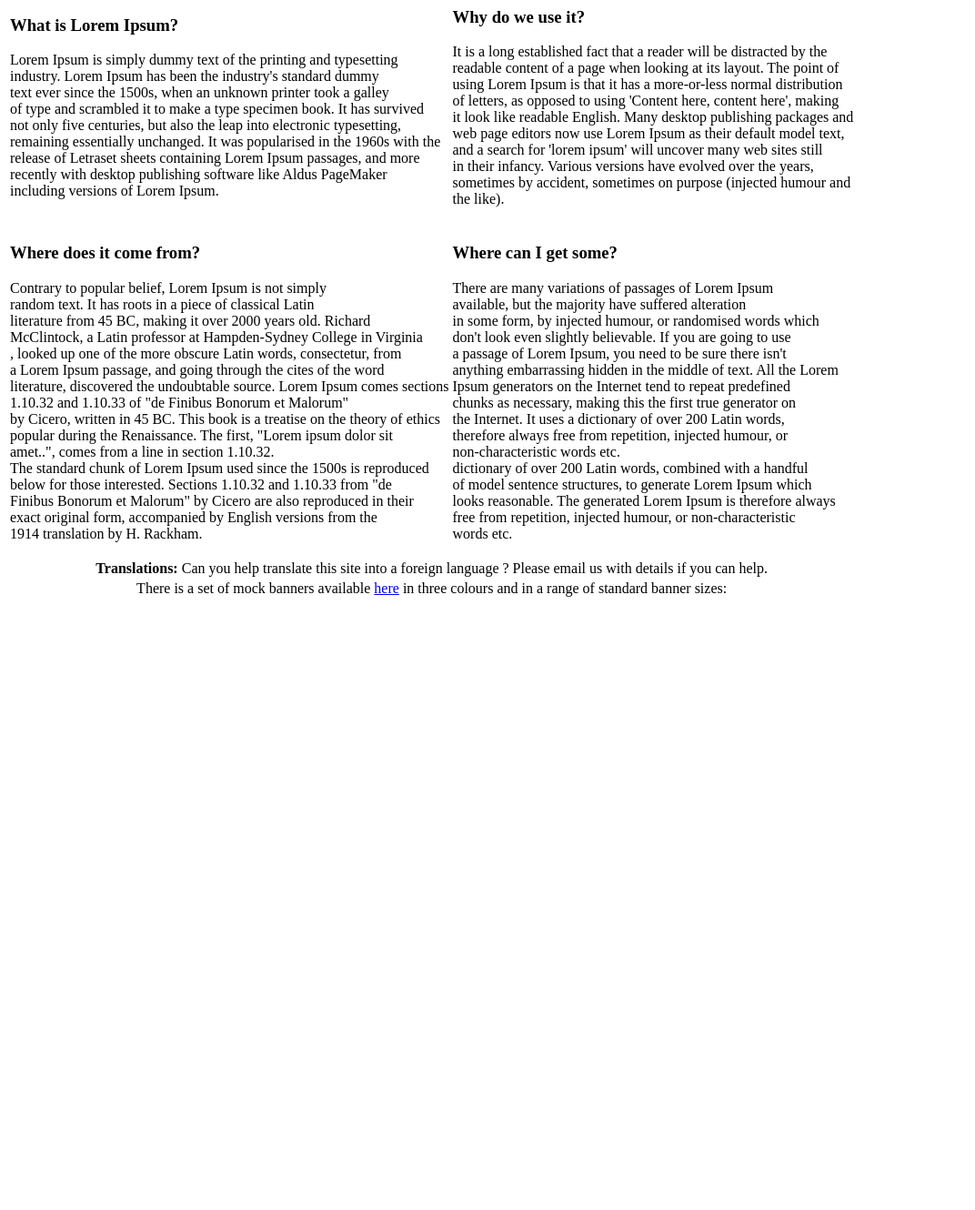
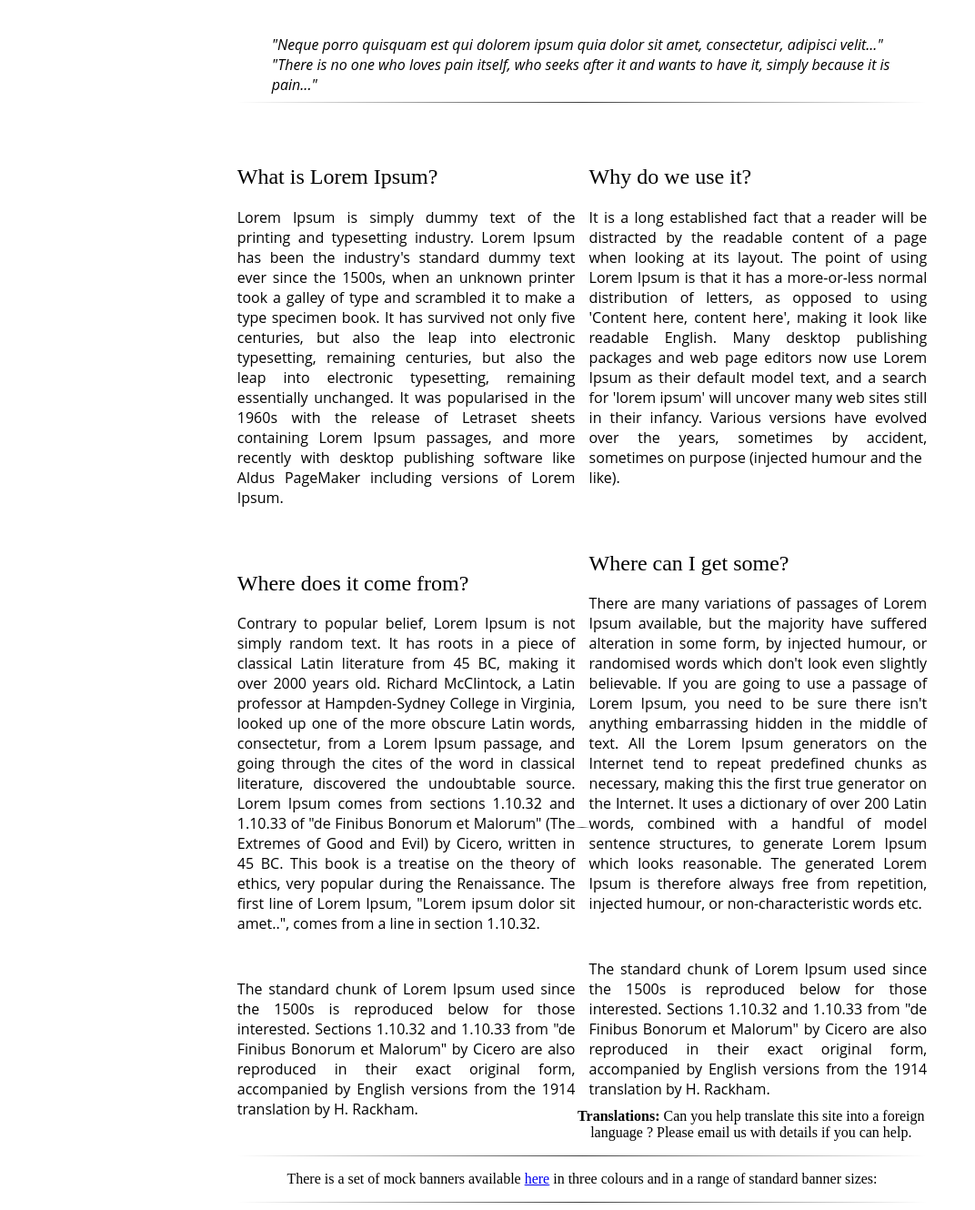
Before and after one commit to TAHiRLI/Task-19-09-22, a plain HTML site: page index.html in a window 1280 px wide. Shown: the part 146-1476 px from the top of the page at 91% size, without its empty margins (0-1072 px from the left). Before the commit the page ends 813 px from the top, so only its background shows below. Drawn offline with Linux system fonts and the light colour scheme.

Commit message:
Azcana css elave etdim. css olmayan bir onceki commitde

```diff
--- a/index.html
+++ b/index.html
@@ -4,114 +4,115 @@
     <meta charset="UTF-8" />
     <meta http-equiv="X-UA-Compatible" content="IE=edge" />
     <meta name="viewport" content="width=device-width, initial-scale=1.0" />
-    <title>Task 19-09-22</title>
+    <link rel="stylesheet" href="style.css" />
+    <title>Task 19-09-22 + css</title>
   </head>
   <body>
+    <div class="content">
+      <div class="head"><h1>Lorem Ipsum</h1></div>
+      <div class="desc">
+        "Neque porro quisquam est qui dolorem ipsum quia dolor sit amet, consectetur, adipisci velit..." <br />
+        "There is no one who loves pain itself, who seeks after it and wants to have it, simply because it is pain..."
+      </div>
 
-    <table>
-      <tbody>
-        <tr>
-            <th colspan="2"><h1>Lorem Ipsum</h1></td>
+      <hr />
 
-        </tr>
+      <div class="right">
+        <h2>Why do we use it?</h2>
+        It is a long established fact that a reader will be distracted by the
+        readable content of a page when looking at its layout. The point of
+        using Lorem Ipsum is that it has a more-or-less normal distribution of
+        letters, as opposed to using 'Content here, content here', making it
+        look like readable English. Many desktop publishing packages and web
+        page editors now use Lorem Ipsum as their default model text, and a
+        search for 'lorem ipsum' will uncover many web sites still in their
+        infancy. Various versions have evolved over the years, sometimes by
+        accident, sometimes on purpose (injected humour and the <br> like).
+      </div>
 
-        <tr>
-          <!-- css olmadan ancaq bu qeder olur -->
+      <div class="left">
+        <h2>What is Lorem Ipsum?</h2>
 
-            <td colspan="2">  <center>"Neque porro quisquam est qui dolorem ipsum quia dolor sit amet, consectetur, adipisci velit..." <br>
-                "There is no one who loves pain itself, who seeks after it and wants to have it, simply because it is pain..."</center></td>
-        </tr>
+        Lorem Ipsum is simply dummy text of the printing and typesetting
+        industry. Lorem Ipsum has been the industry's standard dummy text ever
+        since the 1500s, when an unknown printer took a galley of type and
+        scrambled it to make a type specimen book. It has survived not only five
+        centuries, but also the leap into electronic typesetting, remaining
+        centuries, but also the leap into electronic typesetting, remaining
+        essentially unchanged. It was popularised in the 1960s with the release
+        of Letraset sheets containing Lorem Ipsum passages, and more recently
+        with desktop publishing software like Aldus PageMaker including versions
+        of Lorem Ipsum.
+      </div>
 
-        <tr>
-            <td>
-                <h3>What is Lorem Ipsum?</h3>
-                <p>Lorem Ipsum is simply dummy text of the printing and typesetting <br>
-                    industry. Lorem Ipsum has been the industry's standard dummy <br>
-                    text ever since the 1500s, when an unknown printer took a galley <br>
-                    of type and scrambled it to make a type specimen book. It has survived<br>
-                     not only five centuries, but also the leap into electronic typesetting, <br>
-                     remaining essentially unchanged. It was popularised in the 1960s with the<br>
-                      release of Letraset sheets containing Lorem Ipsum passages, and more <br>
-                      recently with desktop publishing software like Aldus PageMaker <br>
-                      including versions of Lorem Ipsum.
-                </p>
-            </td>
+      <br />
 
-            <td>
-                <h3>Why do we use it?</h3>
-                <p>It is a long established fact that a reader will be distracted by the <br>
-                    readable content of a page when looking at its layout. The point of <br>
-                    using Lorem Ipsum is that it has a more-or-less normal distribution <br>
-                    of letters, as opposed to using 'Content here, content here', making<br>
-                     it look like readable English. Many desktop publishing packages and<br>
-                      web page editors now use Lorem Ipsum as their default model text,<br>
-                       and a search for 'lorem ipsum' will uncover many web sites still <br>
-                       in their infancy. Various versions have evolved over the years, <br>
-                       sometimes by accident, sometimes on purpose (injected humour and<br>
-                        the like).</p>
+      <div class="right">
+        <h2>Where can I get some?</h2>
+        There are many variations of passages of Lorem Ipsum available, but the
+        majority have suffered alteration in some form, by injected humour, or
+        randomised words which don't look even slightly believable. If you are
+        going to use a passage of Lorem Ipsum, you need to be sure there isn't
+        anything embarrassing hidden in the middle of text. All the Lorem Ipsum
+        generators on the Internet tend to repeat predefined chunks as
+        necessary, making this the first true generator on the Internet. It uses
+        a dictionary of over 200 Latin words, combined with a handful of model
+        sentence structures, to generate Lorem Ipsum which looks reasonable. The
+        generated Lorem Ipsum is therefore always free from repetition, injected
+        humour, or non-characteristic words etc.
+      </div>
+      <div class="left">
+        <h2>Where does it come from?</h2>
+        Contrary to popular belief, Lorem Ipsum is not simply random text. It
+        has roots in a piece of classical Latin literature from 45 BC, making it
+        over 2000 years old. Richard McClintock, a Latin professor at
+        Hampden-Sydney College in Virginia, looked up one of the more obscure
+        Latin words, consectetur, from a Lorem Ipsum passage, and going through
+        the cites of the word in classical literature, discovered the
+        undoubtable source. Lorem Ipsum comes from sections 1.10.32 and 1.10.33
+        of "de Finibus Bonorum et Malorum" (The Extremes of Good and Evil) by
+        Cicero, written in 45 BC. This book is a treatise on the theory of
+        ethics, very popular during the Renaissance. The first line of Lorem
+        Ipsum, "Lorem ipsum dolor sit amet..", comes from a line in section
+        1.10.32.
+      </div>
+
+      <br />
+
+      <div class="right">
+        The standard chunk of Lorem Ipsum used since the 1500s is reproduced
+        below for those interested. Sections 1.10.32 and 1.10.33 from "de
+        Finibus Bonorum et Malorum" by Cicero are also reproduced in their exact
+        original form, accompanied by English versions from the 1914 translation
+        by H. Rackham.
+      </div>
+
+      <div class="left">
+        The standard chunk of Lorem Ipsum used since the 1500s is reproduced
+        below for those interested. Sections 1.10.32 and 1.10.33 from "de
+        Finibus Bonorum et Malorum" by Cicero are also reproduced in their exact
+        original form, accompanied by English versions from the 1914 translation
+        by H. Rackham.
+      </div>
 
 
-            </td>
-        </tr>
-        <tr>
-            <td>
-                <h3>Where does it come from?</h3>
-                <p>
-                    Contrary to popular belief, Lorem Ipsum is not simply <br>
-                     random text. It has roots in a piece of classical Latin<br>
-                     literature from 45 BC, making it over 2000 years old. Richard<br>
-                       McClintock, a Latin professor at Hampden-Sydney College in Virginia<br>
-                    , looked up one of the more obscure Latin words, consectetur, from<br>
-                      a Lorem Ipsum passage, and going through the cites of the word<br>
-                      literature, discovered the undoubtable source. Lorem Ipsum comes sections<br>
-                     1.10.32 and 1.10.33 of "de Finibus Bonorum et Malorum" <br>
-                      by Cicero, written in 45 BC. This book is a treatise on the theory of ethics<br>
-                      popular during the Renaissance. The first, "Lorem ipsum dolor sit <br>
-                      amet..", comes from a line in section 1.10.32. <br>
-
-                      The standard chunk of Lorem Ipsum used since the 1500s is reproduced <br>
-                       below for those interested. Sections 1.10.32 and 1.10.33 from "de <br>
-                       Finibus Bonorum et Malorum" by Cicero are also reproduced in their<br>
-                        exact original form, accompanied by English versions from the<br>
-                         1914 translation by H. Rackham.<br>
-                </p>
-
-            </td>
-
-            <td>
-                <h3>Where can I get some?</h3>
-                <p>There are many variations of passages of Lorem Ipsum <br>
-                    available, but the majority have suffered alteration<br>
-                     in some form, by injected humour, or randomised words which<br>
-                      don't look even slightly believable. If you are going to use <br>
-                      a passage of Lorem Ipsum, you need to be sure there isn't <br>
-                      anything embarrassing hidden in the middle of text. All the Lorem <br>
-                      Ipsum generators on the Internet tend to repeat predefined <br>
-                      chunks as necessary, making this the first true generator on <br>
-                      the Internet. It uses a dictionary of over 200 Latin words, <br>
-                      therefore always free from repetition, injected humour, or <br>
-                      non-characteristic words etc. <br>
-
-                      dictionary of over 200 Latin words, combined with a handful <br>
-                      of model sentence structures, to generate Lorem Ipsum which<br>
-                      looks reasonable. The generated Lorem Ipsum is therefore always<br>
-                      free from repetition, injected humour, or non-characteristic<br>
-                      words etc.<br>
-
-                    </p>
-
-            </td>
-        </tr>
-       <tr>
-        <td colspan="2"><center><strong>Translations: </strong> Can you help translate this site into a foreign language ? Please email us with details if you can help.</center></td>
-       </tr>
-
-       <tr>
-        <td colspan="2"><center>There is a set of mock banners available  <a href="https://www.lipsum.com/banners/" target="_blank">here</a> in three colours and in a range of standard banner sizes:</center> </td>
-       </tr>
+      </div>
 
 
-      </tbody>
-    </table>
+
+        <div class="foot">
+          <hr/>
+      <p>
+         <strong>Translations: </strong> Can you help translate this site into a foreign language ? Please email us with details if you can help.
+      </p>
+
+      <hr>
+      <p>There is a set of mock banners available  <a href="https://www.lipsum.com/banners/">here</a> in three colours and in a range of standard banner sizes:
+      </p>
+       <hr>
+        </div>
+
+
+    </div>
   </body>
 </html>
--- /dev/null
+++ b/style.css
@@ -0,0 +1,69 @@
+.content {
+    font-family: 'Open Sans',Arial,sans-serif;
+
+  position: relative;
+  width: 60%;
+  margin: auto;
+  height: 1000px;
+}
+
+.content .right {
+  width: 49%;
+  margin-top: 40px;
+  margin-bottom: 10px;
+  text-align: justify;
+  float: right;
+}
+.content .left {
+  width: 49%;
+  margin-top: 40px;
+  margin-bottom: 10px;
+  text-align: justify;
+  float: left;
+}
+.head {
+  text-align: center;
+  margin: auto;
+
+}
+.desc {
+  margin: auto;
+  width: 90%;
+  font-style: italic;
+  font-family: 'Open Sans',Arial,sans-serif;
+
+}
+
+h2 {
+  display: block;
+}
+.translate {
+  position: relative;
+  width: 90%;
+  top: 50px;
+}
+
+.foot {
+  width: 60%;
+  margin: auto;
+  background-color: aqu;
+  text-align: center;
+}
+hr {
+  border: 0;
+  height: 1px;
+  background-image: linear-gradient(
+    to right,
+    rgba(0, 0, 0, 0),
+    rgba(0, 0, 0, 0.75),
+    rgba(0, 0, 0, 0)
+  );
+}
+h1 {
+    font-size: 70px;
+    line-height: 90px;
+}
+h1, h2 {
+    font-weight: 400;
+    font-family: DauphinPlain;
+}
```
Also changed, not shown: index2.html (added, +117 -0 lines).
